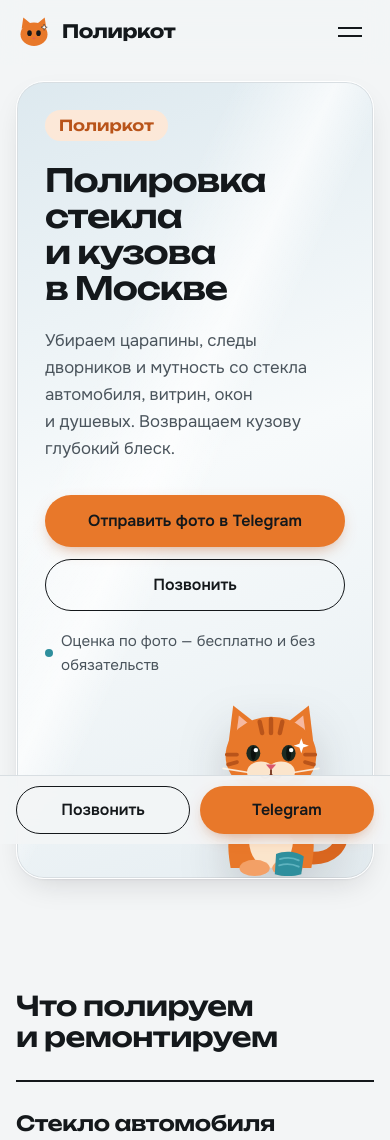
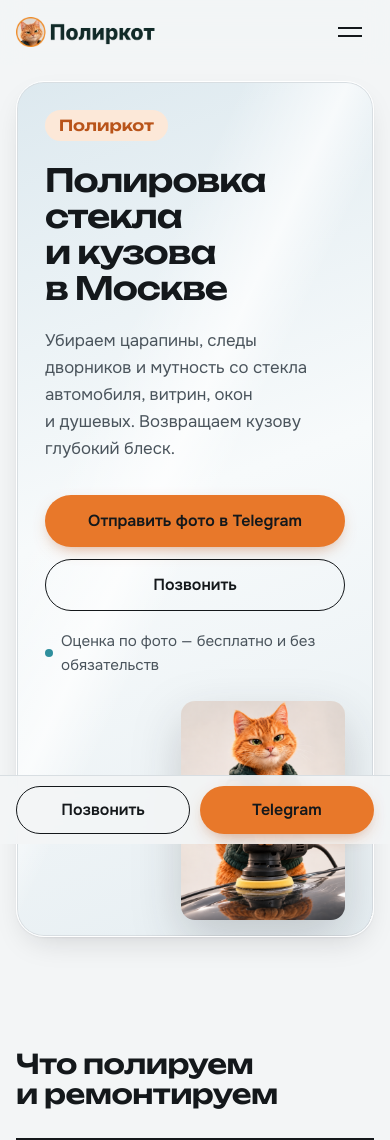
Before and after one commit to nyapret/site-yura, a plain HTML site: page index.html in a window 390 px wide. Shown: the top 1140 px of the page. Drawn offline with Linux system fonts and the light colour scheme.

Commit message:
Update logo, favicon, and hero/master photo

```diff
--- a/assets/css/style.css
+++ b/assets/css/style.css
@@ -116,12 +116,10 @@ p { margin: 0; text-wrap: pretty; }
 .header.is-scrolled { border-bottom-color: var(--line); }
 .header__row { display: flex; align-items: center; gap: 28px; height: var(--header-h); }
 
-.logo {
-  display: inline-flex; align-items: center; gap: 10px;
-  font: 700 1.15rem/1 var(--font-display); letter-spacing: -.02em;
-  text-decoration: none; margin-right: auto;
-}
-.logo:hover { color: var(--ink); }
+.logo { display: inline-flex; align-items: center; flex: none; }
+.logo img { width: clamp(140px, 15vw, 180px); }
+.header .logo { margin-right: auto; }
+.footer .logo { background: var(--bg); border-radius: 8px; padding: 5px 10px; }
 
 .nav { display: flex; gap: 26px; }
 .nav a { text-decoration: none; font-weight: 500; color: var(--muted); padding: 10px 0; position: relative; }
@@ -176,7 +174,7 @@ p { margin: 0; text-wrap: pretty; }
 .hero__cat {
   position: relative; z-index: 1;
   width: clamp(180px, 24vw, 320px);
-  margin-bottom: calc(clamp(28px, 5vw, 72px) * -1 - 2px);
+  border-radius: var(--radius);
   filter: drop-shadow(0 18px 24px rgba(20, 24, 27, .18));
 }
 .cat-glint { transform-origin: 178px 90px; }
@@ -262,12 +260,8 @@ p { margin: 0; text-wrap: pretty; }
 /* Мастер */
 .section--master { background: var(--accent-soft); }
 .master { display: grid; grid-template-columns: minmax(0, 5fr) minmax(0, 7fr); gap: clamp(32px, 6vw, 96px); align-items: center; }
-.master__photo {
-  border-radius: var(--radius-lg); background: var(--accent); aspect-ratio: 4 / 5;
-  display: grid; place-items: end center; overflow: hidden; padding-top: 40px;
-}
-.master__photo img { width: 78%; }
-.master__photo img[src$=".jpg"], .master__photo img[src$=".webp"] { width: 100%; height: 100%; object-fit: cover; }
+.master__photo { border-radius: var(--radius-lg); overflow: hidden; }
+.master__photo img { width: 100%; }
 .master__text h2 { margin-bottom: 24px; }
 .master__quote { font-size: clamp(1.15rem, 1.8vw, 1.45rem); line-height: 1.5; margin-bottom: 20px; }
 .master__text p + p { color: var(--muted); }
@@ -290,7 +284,7 @@ p { margin: 0; text-wrap: pretty; }
 
 /* Подвал */
 .footer { background: var(--dark); color: var(--dark-muted); border-top: 1px solid rgba(255,255,255,.1); font-size: .92rem; }
-.footer__row { display: flex; flex-wrap: wrap; gap: 12px 32px; justify-content: space-between; padding-top: 28px; padding-bottom: 28px; }
+.footer__row { display: flex; align-items: center; flex-wrap: wrap; gap: 12px 32px; justify-content: space-between; padding-top: 28px; padding-bottom: 28px; }
 .footer a { color: #fff; }
 
 /* Мобильная панель связи */
@@ -326,7 +320,7 @@ p { margin: 0; text-wrap: pretty; }
   .nav a::after { display: none; }
 
   .pane { grid-template-columns: minmax(0, 1fr); min-height: 0; padding-bottom: 0; }
-  .hero__cat { justify-self: end; margin: -12px -8px 0 0; width: clamp(150px, 42vw, 220px); }
+  .hero__cat { justify-self: end; margin-bottom: 16px; width: clamp(150px, 42vw, 220px); }
 
   .services { grid-template-columns: 1fr; border-top: 0; }
   .service, .service + .service { padding: 28px 0 8px; border-left: 0; border-top: 2px solid var(--ink); }
@@ -334,7 +328,7 @@ p { margin: 0; text-wrap: pretty; }
   .works__head { flex-direction: column; align-items: start; gap: 12px; }
 
   .master, .contacts { grid-template-columns: 1fr; }
-  .master__photo { max-width: 420px; aspect-ratio: 1; }
+  .master__photo { width: 100%; max-width: 420px; }
 
   .action-bar {
     display: grid; grid-template-columns: 1fr 1fr; gap: 10px;
--- a/index.html
+++ b/index.html
@@ -13,7 +13,7 @@
   <meta property="og:description" content="Царапины на стекле, следы дворников, паутинка на кузове. Пришлите фото — скажем, что уберётся.">
   <meta property="og:url" content="https://polirkot.ru/">
   <meta name="theme-color" content="#F3F5F6">
-  <link rel="icon" href="favicon.svg" type="image/svg+xml">
+  <link rel="icon" href="favicon.png" type="image/png" sizes="64x64">
   <link rel="preload" href="assets/fonts/unbounded-cyrillic.woff2" as="font" type="font/woff2" crossorigin>
   <link rel="preload" href="assets/fonts/onest-cyrillic.woff2" as="font" type="font/woff2" crossorigin>
   <link rel="stylesheet" href="assets/css/fonts.css">
@@ -34,8 +34,7 @@
 <header class="header">
   <div class="wrap header__row">
     <a class="logo" href="/" aria-label="Полиркот — на главную">
-      <img src="favicon.svg" alt="" width="36" height="36">
-      <span>Полиркот</span>
+      <img src="assets/img/logo.webp" alt="Полиркот" width="384" height="81">
     </a>
     <nav class="nav" id="nav" aria-label="Основное меню">
       <a href="#services">Услуги</a>
@@ -67,7 +66,7 @@
           </div>
           <p class="hero__fact" data-assumed>Оценка по фото — бесплатно и&nbsp;без обязательств</p>
         </div>
-        <img class="hero__cat" src="assets/img/cat.svg" alt="Рыжий кот с салфеткой для полировки — талисман Полиркота" width="260" height="300">
+        <img class="hero__cat" src="assets/img/polirkot.webp" alt="Рыжий кот с полировальной машинкой" width="960" height="1280">
       </div>
     </div>
   </section>
@@ -174,8 +173,7 @@
   <section class="section section--master" id="master" aria-labelledby="master-title">
     <div class="wrap master">
       <div class="master__photo">
-        <!-- ЗАМЕНИТЬ: фото Юрия за работой — assets/img/yuriy.jpg -->
-        <img src="assets/img/cat.svg" alt="" width="260" height="300">
+        <img src="assets/img/polirkot.webp" alt="" width="960" height="1280">
       </div>
       <div class="master__text">
         <h2 id="master-title">Юрий — мастер Полиркота</h2>
@@ -209,6 +207,7 @@
 
 <footer class="footer">
   <div class="wrap footer__row">
+    <a class="logo" href="#top" aria-label="Полиркот — наверх"><img src="assets/img/logo.webp" alt="Полиркот" width="384" height="81"></a>
     <p>© <span id="year">2026</span> Полиркот · polirkot.ru</p>
     <p>ИП Фамилия Юрий Отчество · ИНН XXXXXXXXXXXX</p><!-- ЗАМЕНИТЬ -->
     <a href="#top">Наверх</a>
```
Also changed, not shown: assets/img/logo.webp (added), assets/img/polirkot.webp (added), favicon.png (added).
